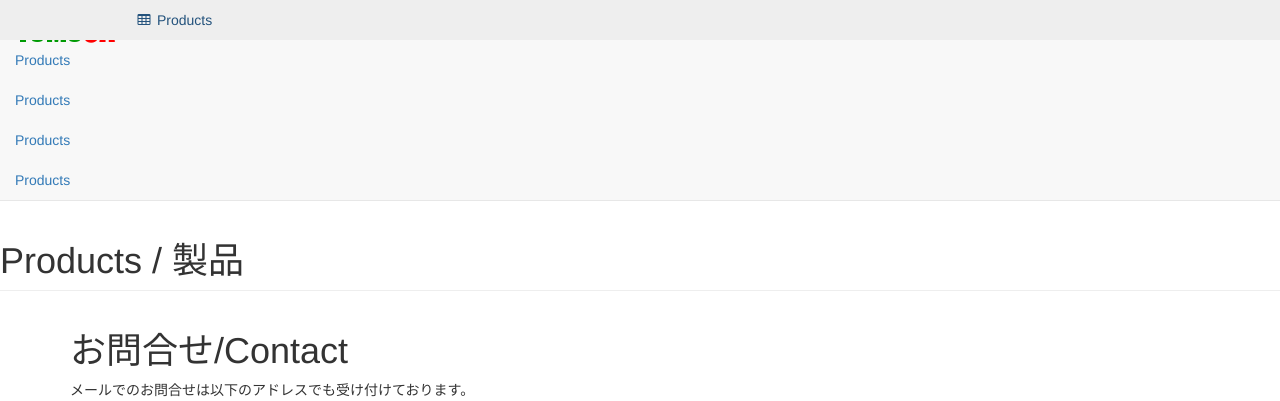
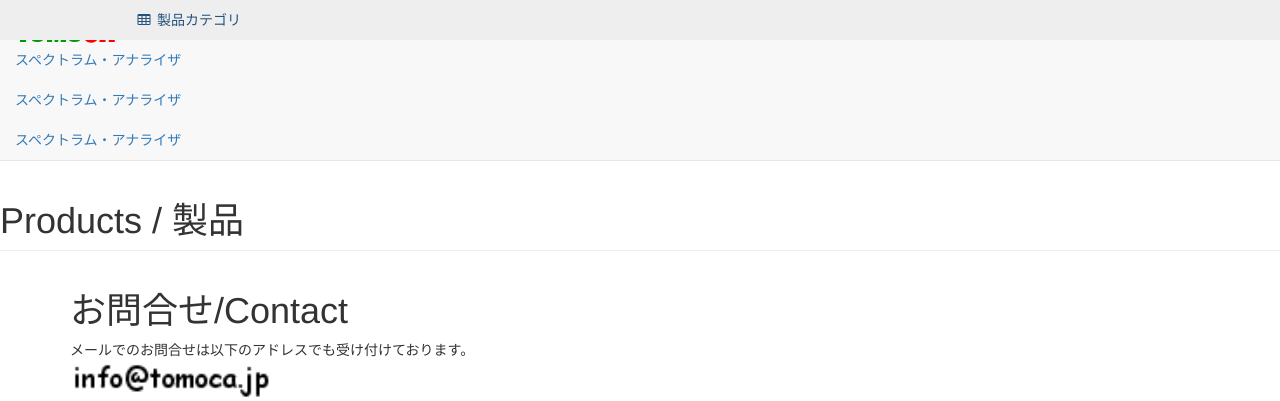
Before and after one commit to ToMoCA/corporate-site, a Django app: page /contact/ in a window 1280 px wide. Shown: the top 401 px of the page. Run offline with Django 3.2, Linux system fonts and the light colour scheme; some libraries are stand-ins or nearby versions.

Commit message:
Update link text

```diff
--- a/project/products/templates/products/base.html
+++ b/project/products/templates/products/base.html
@@ -72,13 +72,12 @@
             <div class="sidebar-nav navbar-collapse">
                 <ul class="nav" id="side-menu">
                     <li>
-                        <a href="#"><i class="fa fa-table fa-fw"></i> Products<span class="fa arrow"></span></a>
+                        <a href="#"><i class="fa fa-table fa-fw"></i> 製品カテゴリ<span class="fa arrow"></span></a>
                         <ul class="nav nav-second-level">
                             <li>
-                                <a href="#">Products</a>
-                                <a href="#">Products</a>
-                                <a href="#">Products</a>
-                                <a href="#">Products</a>
+                                <a href="#">スペクトラム・アナライザ</a>
+                                <a href="#">スペクトラム・アナライザ</a>
+                                <a href="#">スペクトラム・アナライザ</a>
                             </li>
                         </ul>
                         <!-- /.nav-second-level -->
```
